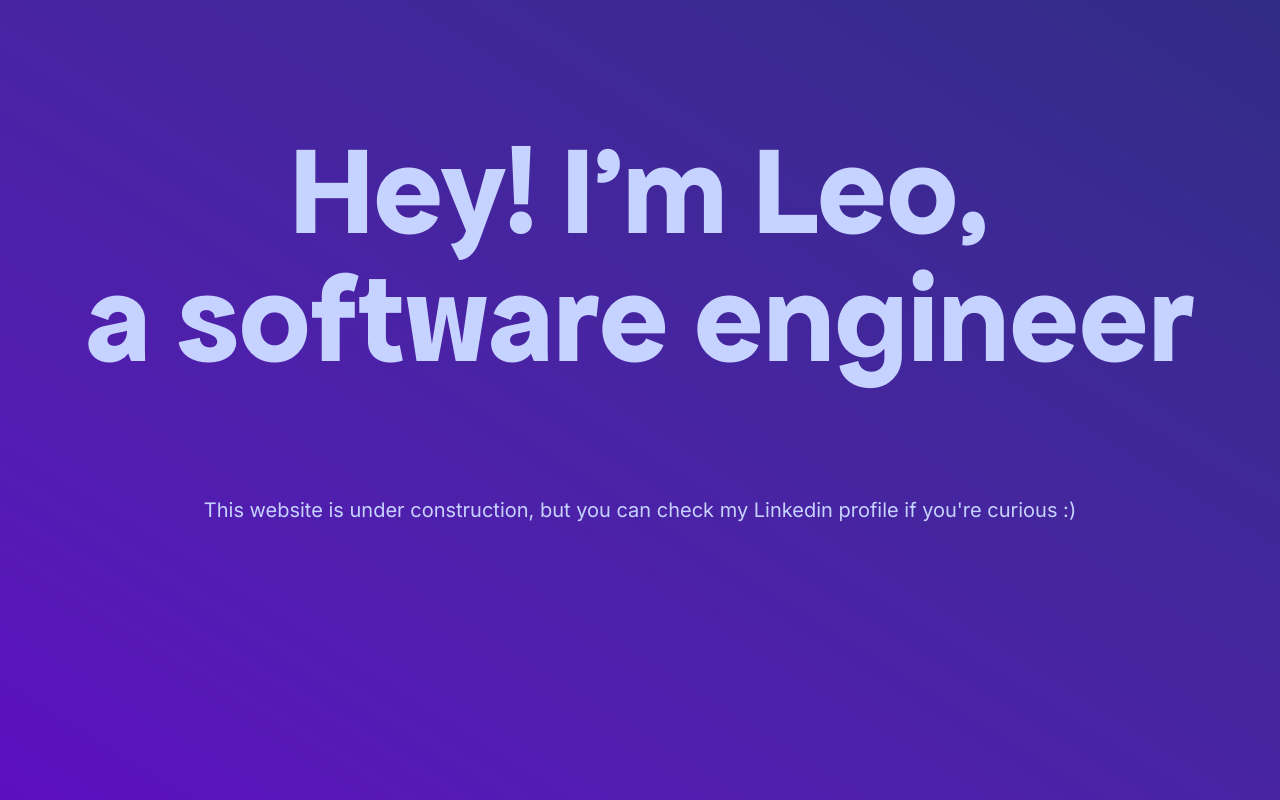
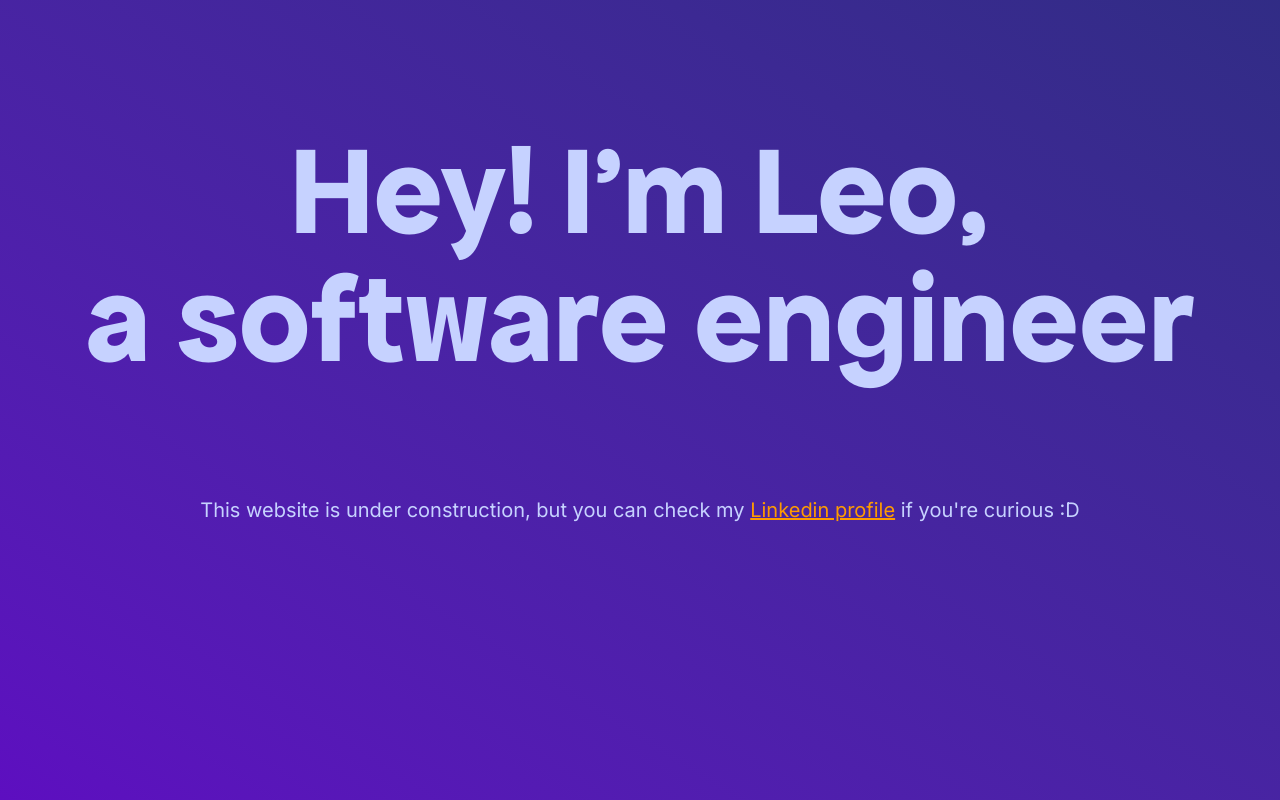
Before and after one commit to Leocano/website, a React (Vite) app: page / in a window 1280 px wide. Built offline with nearby package versions, Linux system fonts and the light colour scheme.

Commit message:
Add Linkedin profile link

```diff
--- a/src/App.tsx
+++ b/src/App.tsx
@@ -1,3 +1,4 @@
+import { ExternalLink } from "./components/ExternalLink";
 import { MainContainer } from "./components/MainContainer";
 import { Subtitle } from "./components/Subtitle";
 import { Title } from "./components/Title";
@@ -10,8 +11,11 @@ function App() {
         <br />a software engineer
       </Title>
       <Subtitle>
-        This website is under construction, but you can check my Linkedin
-        profile if you're curious :)
+        This website is under construction, but you can check my{" "}
+        <ExternalLink to="https://www.linkedin.com/in/leonardo-cano/">
+          Linkedin profile
+        </ExternalLink>{" "}
+        if you're curious :D
       </Subtitle>
     </MainContainer>
   );
--- /dev/null
+++ b/src/components/ExternalLink.tsx
@@ -0,0 +1,19 @@
+import type React from "react";
+
+type ExternalLinkProps = {
+  children: React.ReactNode;
+  to: string;
+};
+
+export function ExternalLink({ children, to }: ExternalLinkProps) {
+  return (
+    <a
+      className="text-amber-500 underline hover:text-amber-400 hover:no-underline"
+      href={to}
+      target="_blank"
+      rel="noopener noreferrer"
+    >
+      {children}
+    </a>
+  );
+}
```
